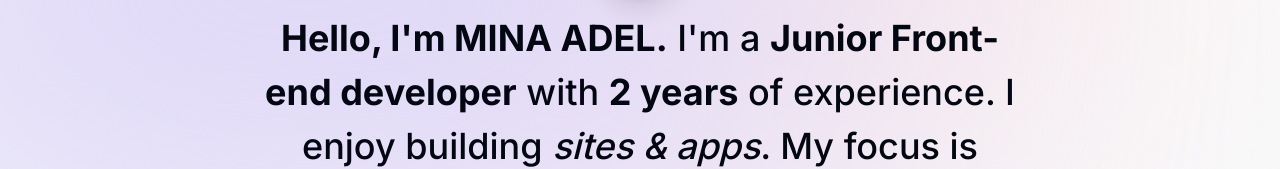
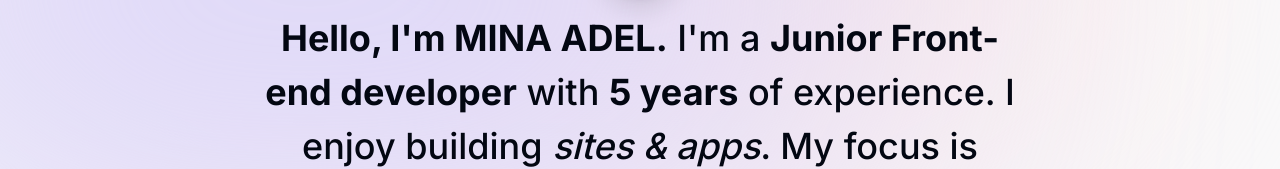
Before and after one commit to minaadel88/por, a Next.js app: page / in a window 1280 px wide. Shown: the part 245-414 px from the top of the page. Built offline with nearby package versions, Linux system fonts and the light colour scheme; no server answers.

Commit message:
Update intro.tsx

```diff
--- a/components/intro.tsx
+++ b/components/intro.tsx
@@ -64,7 +64,7 @@ export default function Intro() {
       >
         <span className="font-bold">Hello, I'm MINA ADEL.</span> I'm a{" "}
         <span className="font-bold"> Junior Front-end developer</span> with{" "}
-        <span className="font-bold">2 years</span> of experience. I enjoy
+        <span className="font-bold">5 years</span> of experience. I enjoy
         building <span className="italic">sites & apps</span>. My focus is{" "}
         <span className="underline">React (Next.js)</span>.
       </motion.h1>
```
